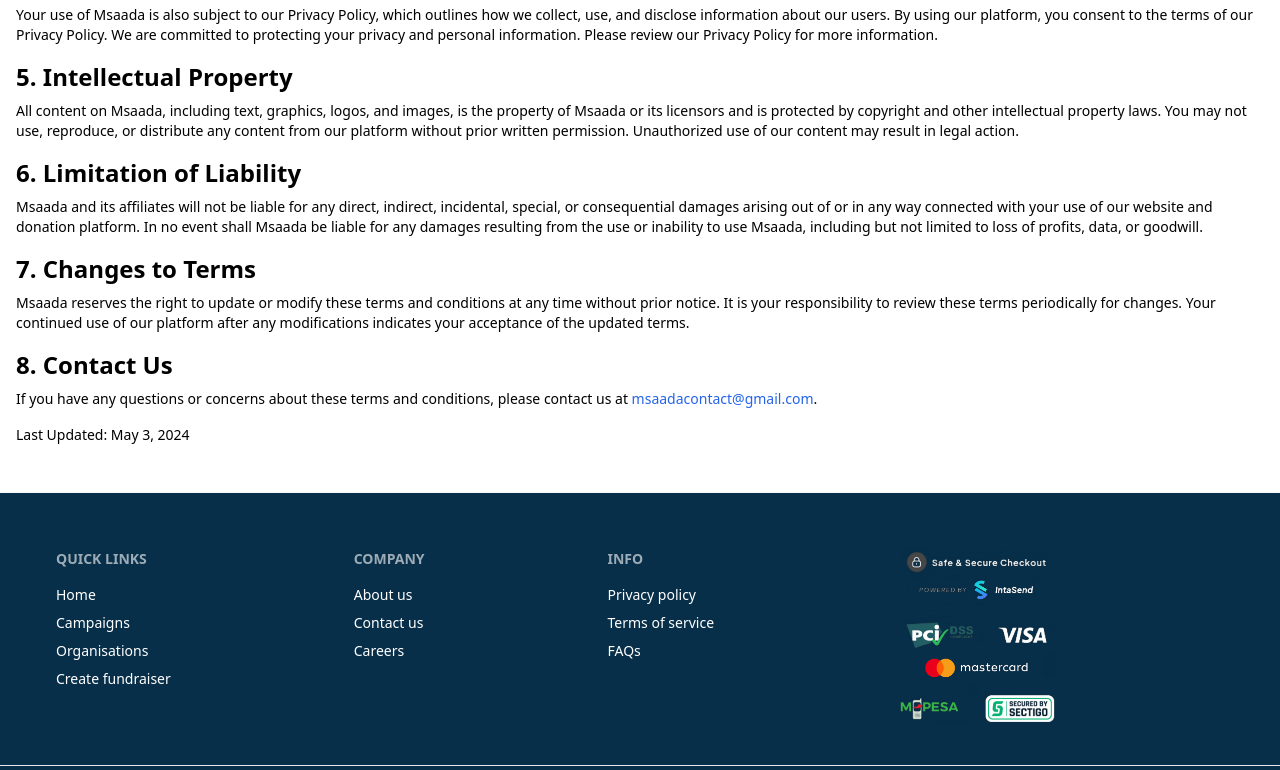
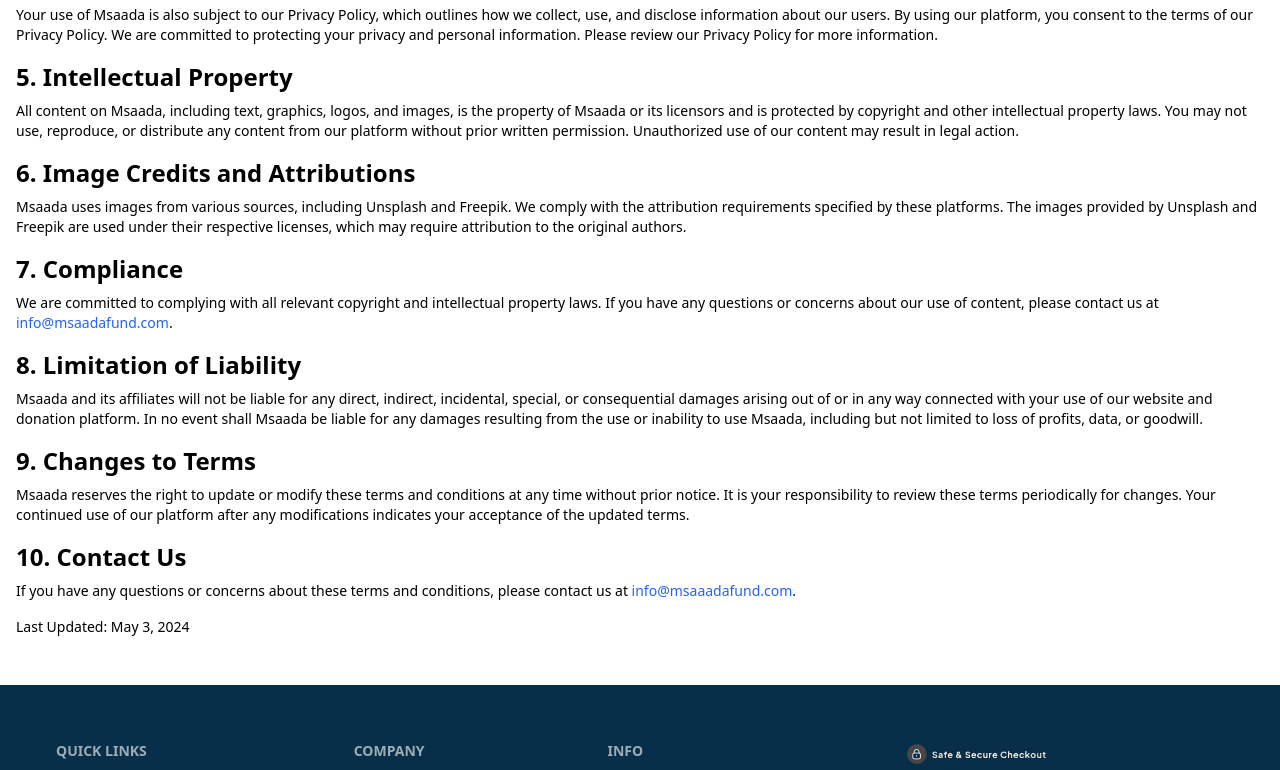
Before and after one commit to MuchokiDavid/Msaadafund-Frontend, a React (Create React App) app: page /terms in a window 1280 px wide. Shown: the part 619-1389 px from the top of the page. Built offline with nearby package versions, Linux system fonts and the light colour scheme.

Commit message:
update terms of service

```diff
--- a/src/pages/Policy.jsx
+++ b/src/pages/Policy.jsx
@@ -111,7 +111,7 @@ function Policy() {
             <ul className="list-disc list-inside mb-4">
                 <li>If you have previously agreed to us using your personal information for direct marketing purposes, you
                     may
-                    change your mind at any time by writing to or emailing us at msaadacontact@gmail.com</li>
+                    change your mind at any time by writing to or emailing us at info@msaaadafund.com</li>
                 <li>We will not sell, distribute, or lease your personal information to third parties unless we have your
                     permission
                     or are required by law to do so. We may use your personal information to send you promotional
@@ -119,7 +119,7 @@ function Policy() {
                     about
                     third parties which we think you may find interesting if you tell us that you wish this to happen.</li>
                 <li>You may request details of personal information which we hold about you. If you would like a copy of the
-                    information held on you, please write to <a className='text-blue-600 hover:underline' href="mailto:contact@msaada.com">msaadacontact@gmail.com</a>.
+                    information held on you, please write to <a className='text-blue-600 hover:underline' href="mailto:info@msaadafund.com">info@msaadafund.com</a>.
                 </li>
                 <li>If you believe that any information we are holding on you is incorrect or incomplete, please write to or
                     email
@@ -135,7 +135,7 @@ function Policy() {
             </p>
 
             <h3 className="text-2xl font-bold mb-2">Contact Us</h3>
-            <p className="mb-4">If you have any questions or concerns about these terms and conditions, please contact us at <a className='text-blue-600 hover:underline' href="mailto:contact@msaada.com">msaadacontact@gmail.com</a>.</p>
+            <p className="mb-4">If you have any questions or concerns about these terms and conditions, please contact us at <a className='text-blue-600 hover:underline' href="mailto:info@msaadafund.com">info@msaaadafund.com</a>.</p>
 
             <p className="mb-4 text-sm">Last Updated: May 3, 2024</p>
         </div>
--- a/src/pages/PublicOrgProfile.jsx
+++ b/src/pages/PublicOrgProfile.jsx
@@ -6,17 +6,17 @@ import { MdNotificationsOff } from "react-icons/md";
 
 function Profile({orgName,orgType, loading, subscribe,handleSubscribe,handleUnsubscribe, errors, profileImage}) {
   return (
-    <div className=' ml-4 mb-3' id='orgBanner'>
+    <div className='mb-3' id='orgBanner'>
   <div className="h-28 overflow-hidden">
     {/* <img className="object-cover object-top w-full" src="https://source.unsplash.com/random/1920x1080/?organisation-profile" alt='Mountain'/> */}
   </div>
   <div className="max-w-5xl">
     <div className="-mt-12 sm:-mt-16 sm:flex sm:items-end sm:space-x-5">
       <div className="flex">
-        <img className="h-24 w-24 rounded-full ring-2 ring-blue-300 sm:h-32 sm:w-32" src={profileImage} alt="Org profile" loading="lazy"/>
+        <img className="h-24 w-24 ml-4 mb-4 rounded-full ring-2 ring-blue-300 sm:h-32 sm:w-32" src={profileImage} alt="Org profile" loading="lazy"/>
       </div>
 
-      <div className="sm:flex sm:min-w-0 sm:flex-1 sm:items-center sm:justify-end sm:space-x-6 sm:pb-1">
+      <div className="sm:flex sm:min-w-0 sm:flex-1 sm:items-center sm:justify-end sm:space-x-6 sm:pb-1 ml-4">
         <div className="mt-2 min-w-0 flex-1 md:block">
           <h1 className="truncate text-2xl font-bold text-gray-700">{orgName.toUpperCase()}</h1>
           <p className="mt-1 text-base text-gray-500">{orgType}</p>
--- a/src/pages/Terms.jsx
+++ b/src/pages/Terms.jsx
@@ -28,14 +28,20 @@ function Terms() {
       <h3 className="text-2xl font-bold mb-2">5. Intellectual Property</h3>
       <p className="mb-4">All content on Msaada, including text, graphics, logos, and images, is the property of Msaada or its licensors and is protected by copyright and other intellectual property laws. You may not use, reproduce, or distribute any content from our platform without prior written permission. Unauthorized use of our content may result in legal action.</p>
 
-      <h3 className="text-2xl font-bold mb-2">6. Limitation of Liability</h3>
+      <h3 className='text-2xl font-bold mb-2'>6. Image Credits and Attributions</h3>
+      <p className="mb-4">Msaada uses images from various sources, including Unsplash and Freepik. We comply with the attribution requirements specified by these platforms. The images provided by Unsplash and Freepik are used under their respective licenses, which may require attribution to the original authors.</p>
+
+      <h3 className='text-2xl font-bold mb-2'>7. Compliance</h3>
+      <p className="mb-4">We are committed to complying with all relevant copyright and intellectual property laws. If you have any questions or concerns about our use of content, please contact us at <a className='text-blue-600 hover:underline' href="mailto:info@msaadafund.com">info@msaadafund.com</a>.</p>
+
+      <h3 className="text-2xl font-bold mb-2">8. Limitation of Liability</h3>
       <p className="mb-4">Msaada and its affiliates will not be liable for any direct, indirect, incidental, special, or consequential damages arising out of or in any way connected with your use of our website and donation platform. In no event shall Msaada be liable for any damages resulting from the use or inability to use Msaada, including but not limited to loss of profits, data, or goodwill.</p>
 
-      <h3 className="text-2xl font-bold mb-2">7. Changes to Terms</h3>
+      <h3 className="text-2xl font-bold mb-2">9. Changes to Terms</h3>
       <p className="mb-4">Msaada reserves the right to update or modify these terms and conditions at any time without prior notice. It is your responsibility to review these terms periodically for changes. Your continued use of our platform after any modifications indicates your acceptance of the updated terms.</p>
 
-      <h3 className="text-2xl font-bold mb-2">8. Contact Us</h3>
-      <p className="mb-4">If you have any questions or concerns about these terms and conditions, please contact us at <a className='text-blue-600 hover:underline' href="mailto:contact@msaada.com">msaadacontact@gmail.com</a>.</p>
+      <h3 className="text-2xl font-bold mb-2">10. Contact Us</h3>
+      <p className="mb-4">If you have any questions or concerns about these terms and conditions, please contact us at <a className='text-blue-600 hover:underline' href="mailto:info@msaadafund.com">info@msaaadafund.com</a>.</p>
 
       <p className="mb-4 text-sm">Last Updated: May 3, 2024</p>
     </div>
```
